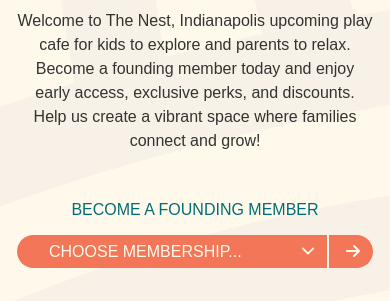
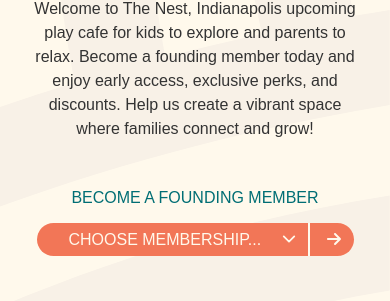
Before and after one commit to TheLovelyDev/indynestplaycafe.com, a plain HTML site: page index.html in a window 390 px wide. Shown: the part 319-620 px from the top of the page. Drawn offline with Linux system fonts and the light colour scheme; a web font is replaced by a local one.

Commit message:
Force select box to be viewport width based on mobile

```diff
--- a/assets/styles.css
+++ b/assets/styles.css
@@ -43,7 +43,7 @@ p {
   font-size: 16px;
   line-height: 1.5;
   max-width: 575px;
-  margin-bottom: 1Dem;
+  margin-bottom: 1em;
 }
 
 a {
@@ -173,6 +173,13 @@ a {
   padding: .5em 2em .5em 2em;
   font-family: "filson-soft", sans-serif;
   font-weight: 500;
+  width: 70vw;
+}
+
+@media (min-width: 600px) {
+  .membership__select {
+    width: auto;
+  }
 }
 
 .membership__link {
```
